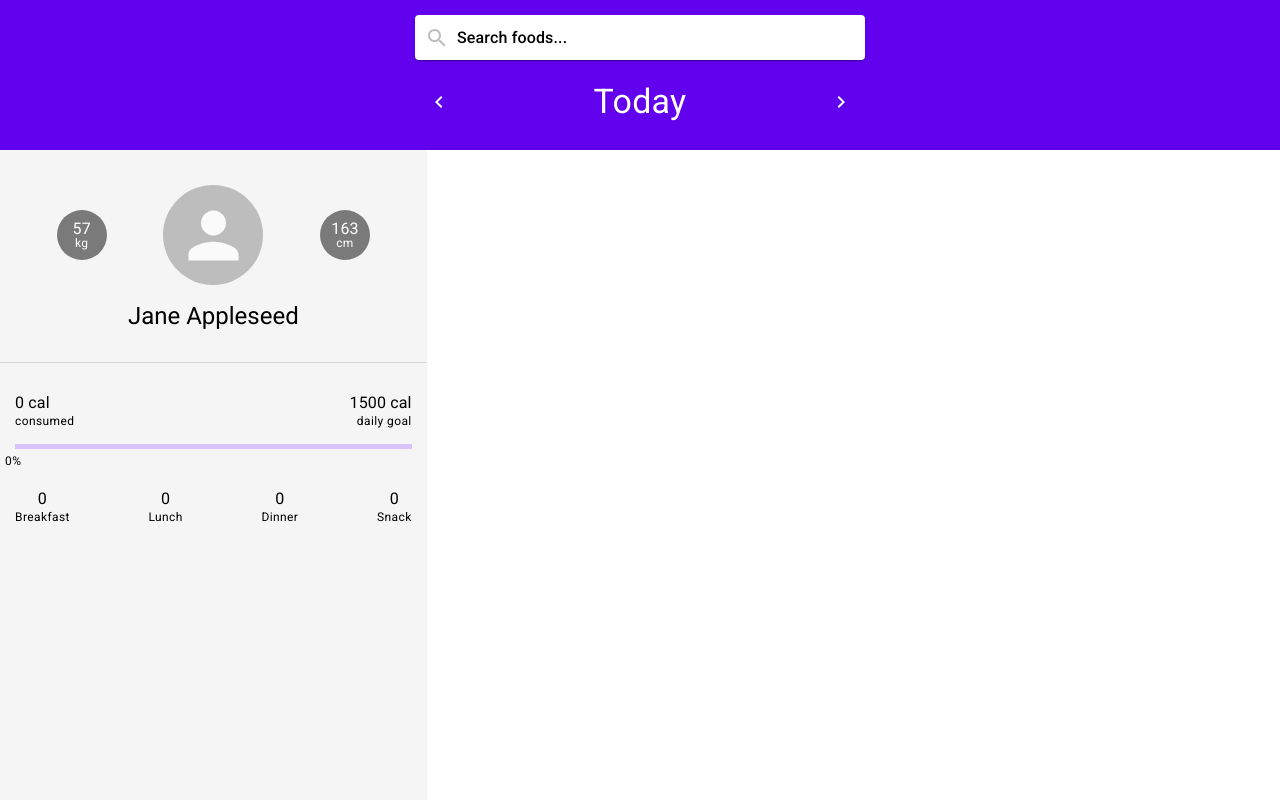
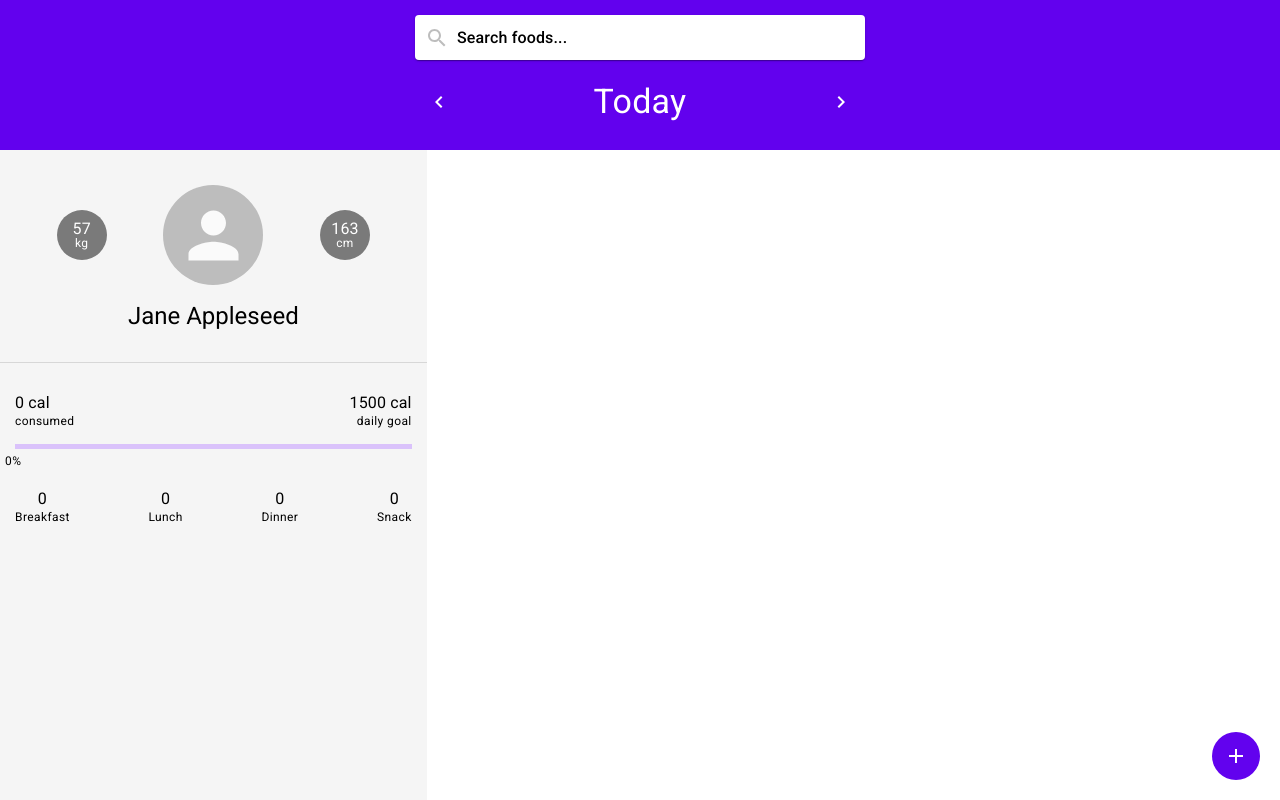
Before and after one commit to livelifedev/food-nutri-v2, a React (Create React App) app: page / in a window 1280 px wide. Built offline with nearby package versions, Linux system fonts and the light colour scheme.

Commit message:
created addButton component

```diff
--- /dev/null
+++ b/src/components/AddButton.jsx
@@ -0,0 +1,34 @@
+import React from 'react';
+import { makeStyles } from '@material-ui/core/styles';
+import { IconButton, Box } from '@material-ui/core';
+import AddIcon from '@material-ui/icons/Add';
+
+
+const useStyles = makeStyles({
+  wrapper: {
+    position: 'absolute',
+    right: '20px',
+    bottom: '20px',
+  },
+  buttonWrapper: {
+    backgroundColor: '#6202EE',
+  },
+  colorPrimary: {
+    color: '#FFFFFF',
+  },
+});
+
+
+const AddButton = ({ handleOnClick }) => {
+  const classes = useStyles();
+
+  return (
+    <Box className={classes.wrapper}>
+      <IconButton onClick={handleOnClick} className={classes.buttonWrapper}>
+        <AddIcon className={classes.colorPrimary} />
+      </IconButton>
+    </Box>
+  );
+};
+
+export default AddButton;
--- a/src/components/Header.jsx
+++ b/src/components/Header.jsx
@@ -7,6 +7,7 @@ import NavigateNextIcon from '@material-ui/icons/NavigateNext';
 import NavigateBeforeIcon from '@material-ui/icons/NavigateBefore';
 import SearchInput from './SearchInput';
 import SearchDropdown from './SearchDropdown';
+import AddButton from './AddButton';
 import { requestFood } from '../utils/api';
 
 const useStyles = makeStyles({
@@ -103,6 +104,7 @@ const Header = ({
   }, [searchInput, commonFood, brandedFood]);
 
   return (
+    <>
       <Box className={classes.wrapper}>
         <SearchInput handleOnChange={handleOnChange} handleOpen={handleOpen} searchInput={searchInput} autoFocus={false} />
         <Modal open={open} onClose={handleClose}>
@@ -117,6 +119,9 @@ const Header = ({
           <IconButton onClick={cycleForward}><NavigateNextIcon className={classes.colorPrimary} /></IconButton>
         </Box>
       </Box>
+
+      <AddButton handleOnClick={handleOpen} />
+    </>
   );
 };
 
```
Lines whose indentation alone changed are shown as unchanged.
